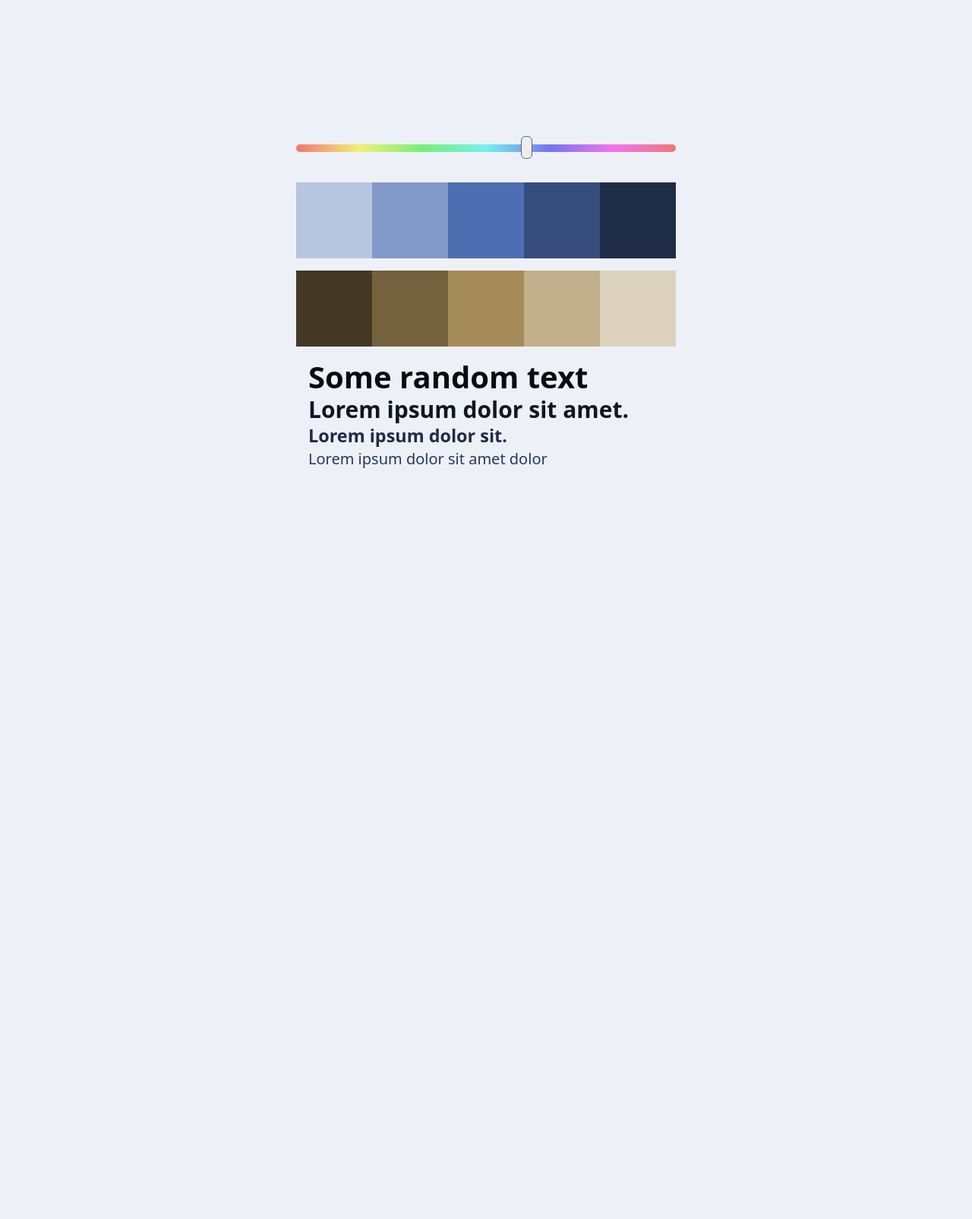
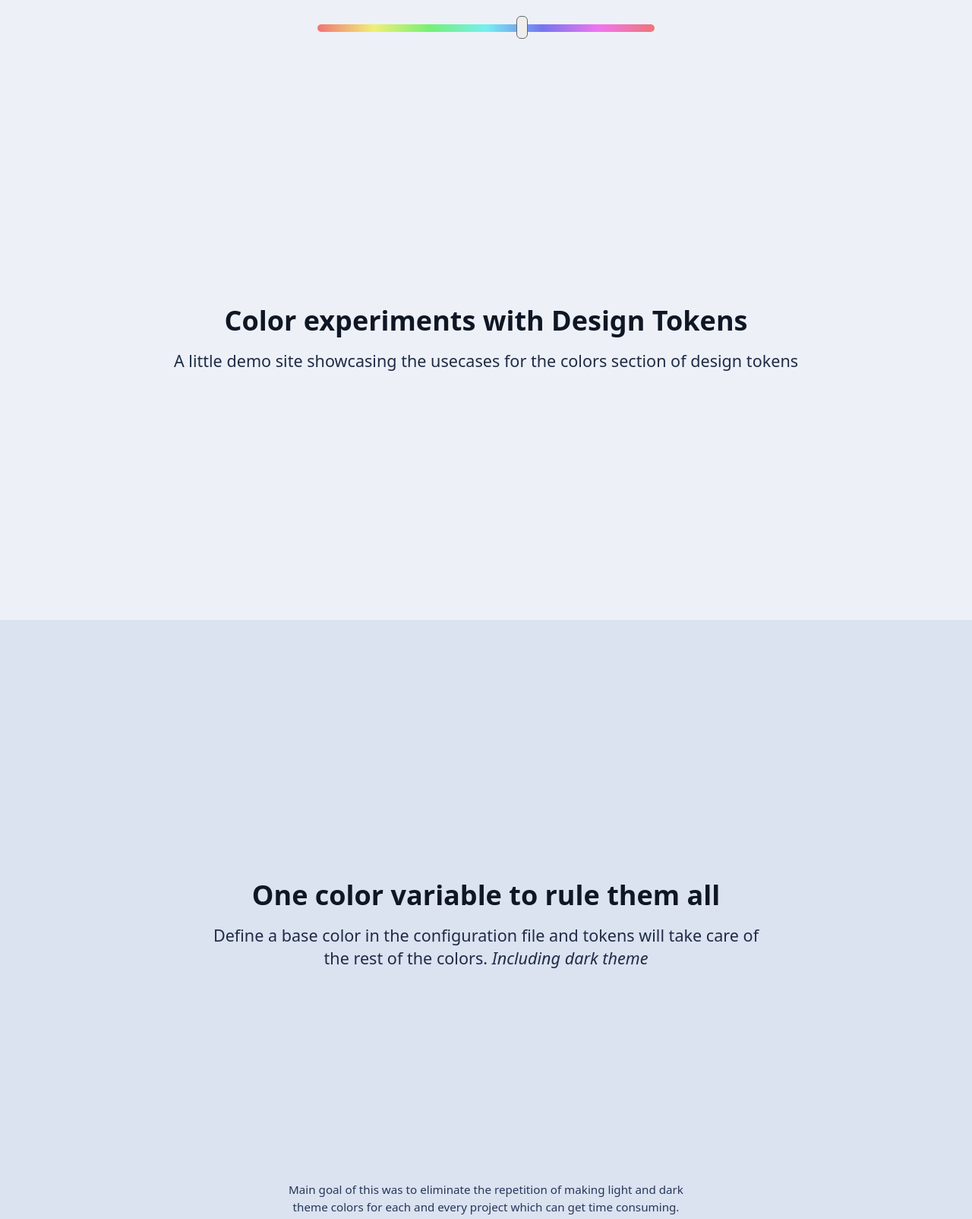
Before and after one commit to Vikram-Hegde/design-tokens, a website built with Parcel: page src/index.html in a window 1280 px wide. Shown: the top 1604 px of the page at 76% size. Before the commit the page ends 800 px from the top, so only its background shows below. Built offline with nearby package versions, Linux system fonts and the light colour scheme.

Commit message:
mostly the demo site is done.

```diff
--- a/src/index.html
+++ b/src/index.html
@@ -5,48 +5,58 @@
 		<meta http-equiv="X-UA-Compatible" content="IE=edge" />
 		<meta name="viewport" content="width=device-width, initial-scale=1.0" />
 		<link rel="stylesheet" href="./styles/style.scss" />
-		<script src="./script.js" type="module"></script>
+		<script src="./script.ts" type="module"></script>
 		<title>Design Tokens</title>
 	</head>
 	<body>
-		<!-- <h1 class="hello">hello darkness my friend.</h1> -->
-		<div class="boxes">
-			<div class="box-row">
-				<input class="range" type="range" min="0" max="360" value="220" />
-			</div>
-			<div class="box-row scss">
-				<div class="box"></div>
-				<div class="box"></div>
-				<div class="box"></div>
-				<div class="box"></div>
-				<div class="box"></div>
-			</div>
-			<div class="box-row scss complimentary" generated-colors="dark">
-				<div class="box"></div>
-				<div class="box"></div>
-				<div class="box"></div>
-				<div class="box"></div>
-				<div class="box"></div>
-			</div>
-			<script>
-				function getThemePreference() {
-					let theme = window.matchMedia('(prefers-color-scheme: dark)').matches;
-					theme = theme ? 'light' : 'dark';
-					document
-						.querySelector('[generated-colors]')
-						.setAttribute('generated-colors', theme);
-				}
-				getThemePreference();
-				window
-					.matchMedia('(prefers-color-scheme: dark)')
-					.addEventListener('change', getThemePreference);
-			</script>
-			<div class="box-row text-box">
-				<h1 class="text-100">Some random text</h1>
-				<h2 class="text-200">Lorem ipsum dolor sit amet.</h2>
-				<h3 class="text-300">Lorem ipsum dolor sit.</h3>
-				<p class="text-400">Lorem ipsum dolor sit amet dolor</p>
-			</div>
+		<div class="input__range">
+			<input class="range" type="range" min="0" max="360" value="220" />
 		</div>
+		<section class="homepage">
+			<h1>Color experiments with Design Tokens</h1>
+			<p>
+				A little demo site showcasing the usecases for the colors section of
+				design tokens
+			</p>
+		</section>
+		<section class="color">
+			<h1>One color variable to rule them all</h1>
+			<p>
+				Define a base color in the configuration file and tokens will take care
+				of the rest of the colors. <em>Including dark theme</em>
+			</p>
+			<p class="small">
+				Main goal of this was to eliminate the repetition of making light and
+				dark theme colors for each and every project which can get time
+				consuming.
+			</p>
+		</section>
+		<section class="preference" generated-colors="dark">
+			<div class="tag">Stubborn</div>
+			<h1>I don't care about your color preference.</h1>
+			<p>
+				Some section need to stay in dark/light theme no matter user's
+				preference
+			</p>
+		</section>
+		<section class="preference" generated-colors="invert">
+			<div class="tag">Toddler</div>
+			<h1>I do the exact opposite of what you ask me to.</h1>
+			<p>
+				Well, its possible so just showcasing. Play with color preferences in
+				DevTools to see the effect
+			</p>
+		</section>
+		<section class="complimentary preference" generated-colors="invert">
+			<div class="tag">Confused</div>
+			<h1>
+				I do the exact opposite of what you ask me to, and a little confused
+				about it.
+			</h1>
+			<p>
+				Complimentary colors are a good way to showcase buttons and other
+				elements which live on the surface.
+			</p>
+		</section>
 	</body>
 </html>
--- a/src/script.js
+++ /dev/null
@@ -1,11 +0,0 @@
-//@ts-check
-
-/** @type {HTMLInputElement | null} */
-let range = document.querySelector('.range');
-
-/** @type {HTMLHtmlElement | null} */
-let html = document.querySelector('html');
-
-range?.addEventListener('input', () => {
-	html?.style.setProperty('--h', `${range?.value}`);
-});
--- /dev/null
+++ b/src/script.ts
@@ -0,0 +1,22 @@
+let range = document.querySelector('.range') as HTMLInputElement;
+
+let html = document.querySelector('html') as HTMLHtmlElement;
+
+range?.addEventListener('input', () => {
+	html?.style.setProperty('--h', `${range?.value}`);
+});
+
+function getThemePreference() {
+	let theme: boolean | string = window.matchMedia(
+		'(prefers-color-scheme: dark)'
+	).matches;
+	theme = theme ? 'light' : 'dark';
+	document
+		.querySelectorAll('[generated-colors~="invert"]')
+		.forEach((gen) => gen?.setAttribute('generated-colors', `invert ${theme}`));
+}
+getThemePreference();
+
+window
+	.matchMedia('(prefers-color-scheme: dark)')
+	.addEventListener('change', getThemePreference);
--- a/src/styles/_base.scss
+++ b/src/styles/_base.scss
@@ -1,6 +1,5 @@
 // base styles to make things consistent and usable across browsers.
 
 body {
-	// font-size: clamp(100%, 2vw + 1rem, 1.25rem);
-	font-size: clamp(0.85rem, -1rem + 4.5vw, 1.25rem);
+	font-size: clamp(0.85rem, -1rem + 6vw, 1.35rem);
 }
--- a/src/styles/_config.scss
+++ b/src/styles/_config.scss
@@ -8,7 +8,7 @@ $colors: ();
 $base: hsl(220 40% 50%);
 $config: (
 	auto-generate: true,
-	stepShades: 15%,
+	stepShades: 20%,
 	stepText: 5%,
 	numberOfSurfaceShades: 4,
 	numberOfTextShades: 2,
--- a/src/styles/_mixins.scss
+++ b/src/styles/_mixins.scss
@@ -25,12 +25,10 @@
 %range {
 	background-color: transparent;
 	appearance: none;
+	block-size: 38px;
+	margin: 10px auto;
+	display: block;
 
-	& {
-		block-size: 38px;
-		margin: 10px 0;
-		inline-size: 100%;
-	}
 	&:focus {
 		outline: none;
 	}
--- a/src/styles/_theme.scss
+++ b/src/styles/_theme.scss
@@ -71,23 +71,23 @@ $cascadingColors: map.get(config.$config, cascadingColors);
 
 	@media (prefers-color-scheme: dark) {
 		%dark {
-			--s: calc(#{color.saturation(config.$base)} - 10%);
 			@include generate($stepShades, $numberOfSurfaceShades, surface, dark);
 			@include generate($stepText, $numberOfTextShades, text, dark);
 		}
 
 		:root {
+			--s: calc(#{color.saturation(config.$base)} - 10%);
 			@extend %dark;
 		}
 	}
 }
 
 @if $cascadingColors {
-	[generated-colors='light'] {
+	[generated-colors~='light'] {
 		@extend %light;
 		@include color-scheme();
 	}
-	[generated-colors='dark'] {
+	[generated-colors~='dark'] {
 		--s: calc(#{color.saturation(config.$base)} - 10%);
 		@extend %dark;
 		@include color-scheme(dark);
--- a/src/styles/style.scss
+++ b/src/styles/style.scss
@@ -4,43 +4,92 @@
 @use './base';
 
 body {
-	@extend %centered;
+	--wrapper: min(100% - 2rem, 60ch);
 	background-color: hsl(var(--surface--400));
 }
 
-.box-row {
-	display: flex;
-
-	& + & {
-		margin-block-start: 1rem;
-	}
+.input__range {
+	position: sticky;
+	top: 0;
+	z-index: 2;
+	background-color: hsl(var(--surface--400) / 0.7);
+	backdrop-filter: blur(8px);
+	padding-block: 0.5rem;
 }
 
 .range {
 	--thumb-block: 30px;
 	--thumb-inline: 15px;
 	--track-block: 10px;
-	--track-inline: 100%;
+	--track-inline: var(--wrapper);
 	--background: linear-gradient(to right, #{lgbtq(12, hsl(0 80% 70%))});
 	@extend %range;
+	inline-size: var(--track-inline);
 }
 
-.box {
-	height: 100px;
-	width: 100px;
+section {
+	text-align: center;
+	@include flex(center, center, column);
+	gap: 1rem;
+	block-size: 100vh;
+
+	&:not:where(.preference, :nth-child(3)) {
+		inline-size: var(--wrapper);
+		margin-inline: auto;
+	}
+
+	&:is(.preference, :nth-child(3)) > * {
+		inline-size: var(--wrapper);
+	}
+
+	.tag {
+		font-size: 0.9rem;
+		text-transform: uppercase;
+		letter-spacing: 2px;
+		color: hsl(var(--text--200));
+	}
+
+	&:nth-child(3n) {
+		background-color: hsl(var(--surface--200));
+	}
+}
+
+h1 {
+	font-size: 2.25rem;
+	color: hsl(var(--text--100));
+}
+
+p {
+	color: hsl(var(--text-100));
+
+	&.small {
+		color: hsl(var(--text-200));
+		font-size: 0.95rem;
+	}
+}
+
+.homepage {
+	block-size: calc(100vh - 58px);
+}
+
+.color {
+	position: relative;
+	.small {
+		position: absolute;
+		bottom: 1rem;
+	}
+}
+
+.preference {
+	background-color: hsl(var(--surface--400));
+}
+
+.complimentary {
+	--hue-add: 180;
 }
 
 // Presentation ONLY
 $idx: 0;
-
-.scss {
-	flex-wrap: wrap;
-}
-
-.scss > .box {
-	transition: 0.15s cubic-bezier(0.075, 0.82, 0.165, 1);
-	transition-property: scale, border-radius;
-}
 
 @for $i from -2 through 2 {
 	@if $i >= 0 {
@@ -57,6 +106,7 @@ $idx: 0;
 	}
 }
 
+// text shades
 $idx1: 0;
 @for $i from -2 through 2 {
 	@if $i >= 0 {
@@ -67,24 +117,3 @@ $idx1: 0;
 		color: hsl(var(--text-#{$i * 100}));
 	}
 }
-
-.box-row:has(.text-100) {
-	display: flex;
-	flex-direction: column;
-	padding: 1rem;
-}
-
-.round {
-	block-size: 200px;
-	inline-size: 200px;
-	border-radius: 100px;
-	background-color: hsl(var(--surface--100));
-	color: var(--text-200);
-}
-
-// very exciting that this works, proud moment.
-.complimentary {
-	--hue-add: 180;
-}
-
-// END
```
Also changed, not shown: src/styles/style.css.
